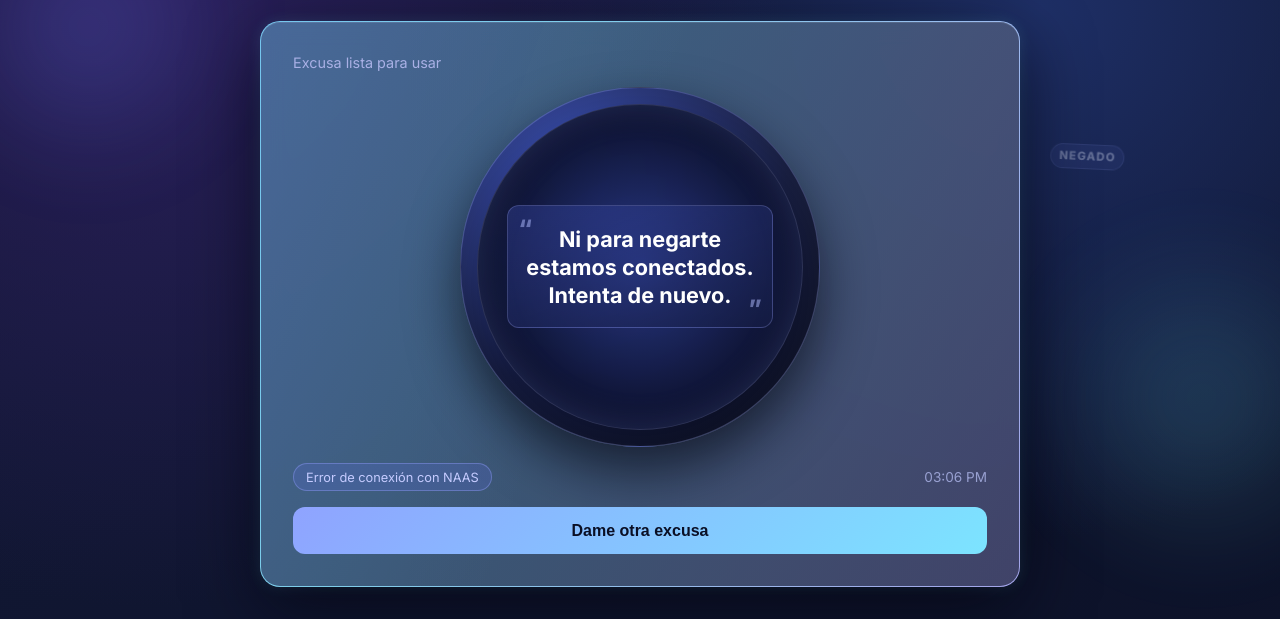
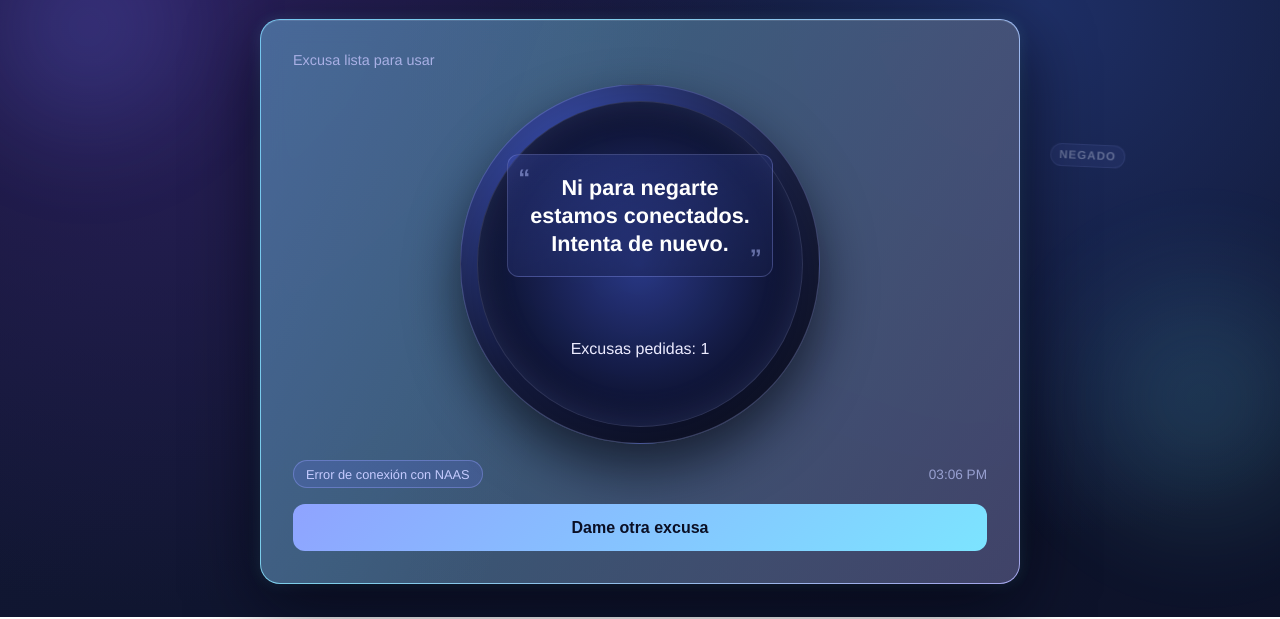
Before and after one commit to gzolotow/TP1, a plain HTML site: page index.html in a window 1280 px wide. Shown: the part 183-802 px from the top of the page. Drawn offline with Linux system fonts and the light colour scheme; no server answers.

Commit message:
Agregué contador de excusas y cambie la tipografia

```diff
--- a/app.js
+++ b/app.js
@@ -14,6 +14,9 @@ const CHIP_LABELS = ['NO', 'NOP', 'NEGADO'];
 
 let rainTimeoutId = null;
 let lastDropX = null;
+
+let counter = 0;
+const counterEl = document.getElementById("counter");
 
 const normalizePhrase = (value) => {
     const text = String(value || '').trim();
@@ -143,6 +146,8 @@ const renderPhrase = ({ phrase, source }) => {
 const loadPhrase = async () => {
     statusEl.textContent = getRandomWaitingMessage();
     setLoading(true);
+    counter++;
+counterEl.textContent = `Excusas pedidas: ${counter}`;
 
     try {
         const payload = await fetchNoAsAService();
--- a/index.html
+++ b/index.html
@@ -23,6 +23,7 @@
             <div class="fortune-shell">
                 <div class="fortune-core">
                     <blockquote class="phrase" id="phrase">Haz clic y recibe una negativa profesional.</blockquote>
+                    <p id="counter">Excusas pedidas: 0</p>
                 </div>
             </div>
             <p class="reject-stamp" id="rejectStamp" aria-hidden="true">DENEGADO</p>
--- a/style.css
+++ b/style.css
@@ -1,11 +1,12 @@
 * {
 	box-sizing: border-box;
+
 }
 
 body {
 	margin: 0;
 	min-height: 100vh;
-	font-family: 'Inter', system-ui, -apple-system, Segoe UI, Roboto, sans-serif;
+	font-family:'Franklin Gothic Medium', 'Arial Narrow', Arial, sans-serif;
 	color: #ecebff;
 	background:
 		radial-gradient(circle at 10% 15%, #2c205e 0, transparent 32%),
```
